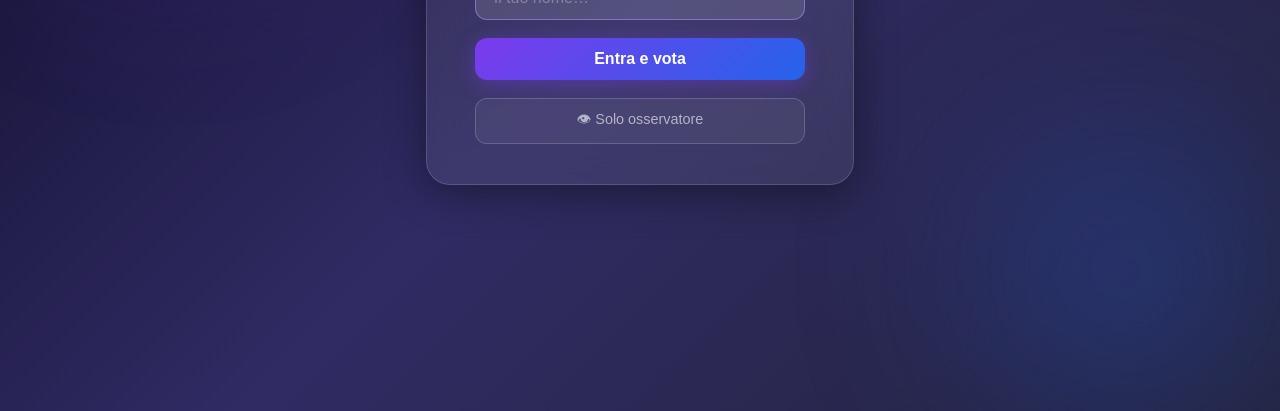
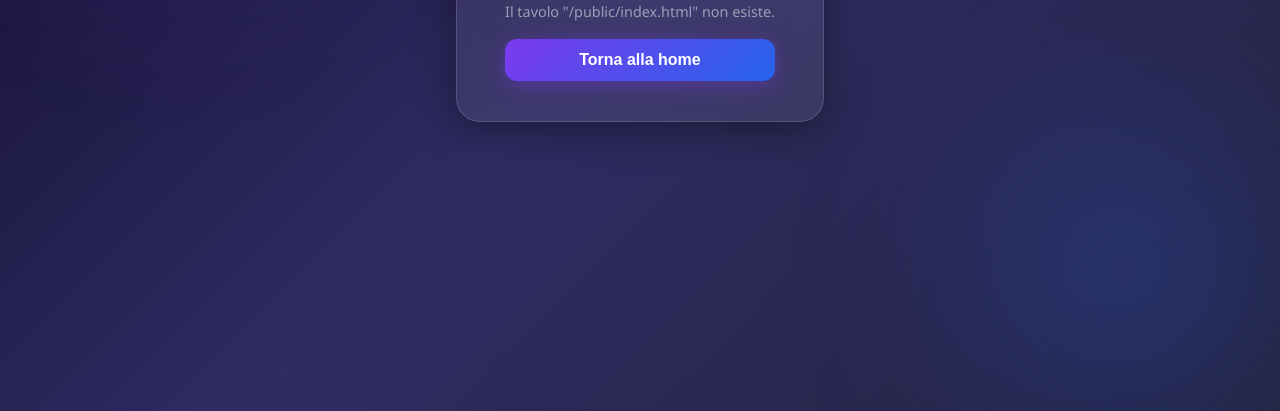
Before and after one commit to sventrapapere/planning-vote, a website: page public/index.html in a window 1280 px wide. Shown: the part 389-800 px from the top of the page. Drawn offline with Linux system fonts and the light colour scheme.

Commit message:
Add 404 error page for invalid URLs

```diff
--- a/public/index.html
+++ b/public/index.html
@@ -359,6 +359,15 @@
 </head>
 <body>
 
+<!-- Error screen -->
+<div id="error-screen" class="screen">
+  <div class="glass-card">
+    <h1>Planning Vote</h1>
+    <p id="error-message">Questa pagina non esiste.</p>
+    <button class="btn-primary" onclick="location.href='/'">Torna alla home</button>
+  </div>
+</div>
+
 <!-- Landing screen -->
 <div id="landing-screen" class="screen">
   <div class="glass-card">
@@ -505,12 +514,18 @@ function showJoinScreen() {
 }
 
 // Check URL on load
-const pathCode = location.pathname.replace('/', '').trim();
-if (pathCode) {
-  roomId = pathCode.toUpperCase();
+const errorScreen = document.getElementById('error-screen');
+const errorMessage = document.getElementById('error-message');
+const pathParts = location.pathname.split('/').filter(Boolean);
+
+if (pathParts.length === 0) {
+  landingScreen.classList.add('active');
+} else if (pathParts.length === 1 && /^[A-Z0-9]{1,32}$/i.test(pathParts[0])) {
+  roomId = pathParts[0].toUpperCase();
   showJoinScreen();
 } else {
-  landingScreen.classList.add('active');
+  errorMessage.textContent = `Il tavolo "${location.pathname}" non esiste.`;
+  errorScreen.classList.add('active');
 }
 
 createBtn.addEventListener('click', () => goToRoom(randomCode()));
--- a/server.js
+++ b/server.js
@@ -8,6 +8,11 @@ const server = http.createServer(app);
 const wss = new WebSocket.Server({ server });
 
 app.use(express.static(path.join(__dirname, 'public')));
+
+// SPA fallback — serve index.html for all routes
+app.get('*', (req, res) => {
+  res.sendFile(path.join(__dirname, 'public', 'index.html'));
+});
 
 // rooms[roomId] -> { players: {id -> player}, revealed, creatorId }
 const rooms = {};
```
